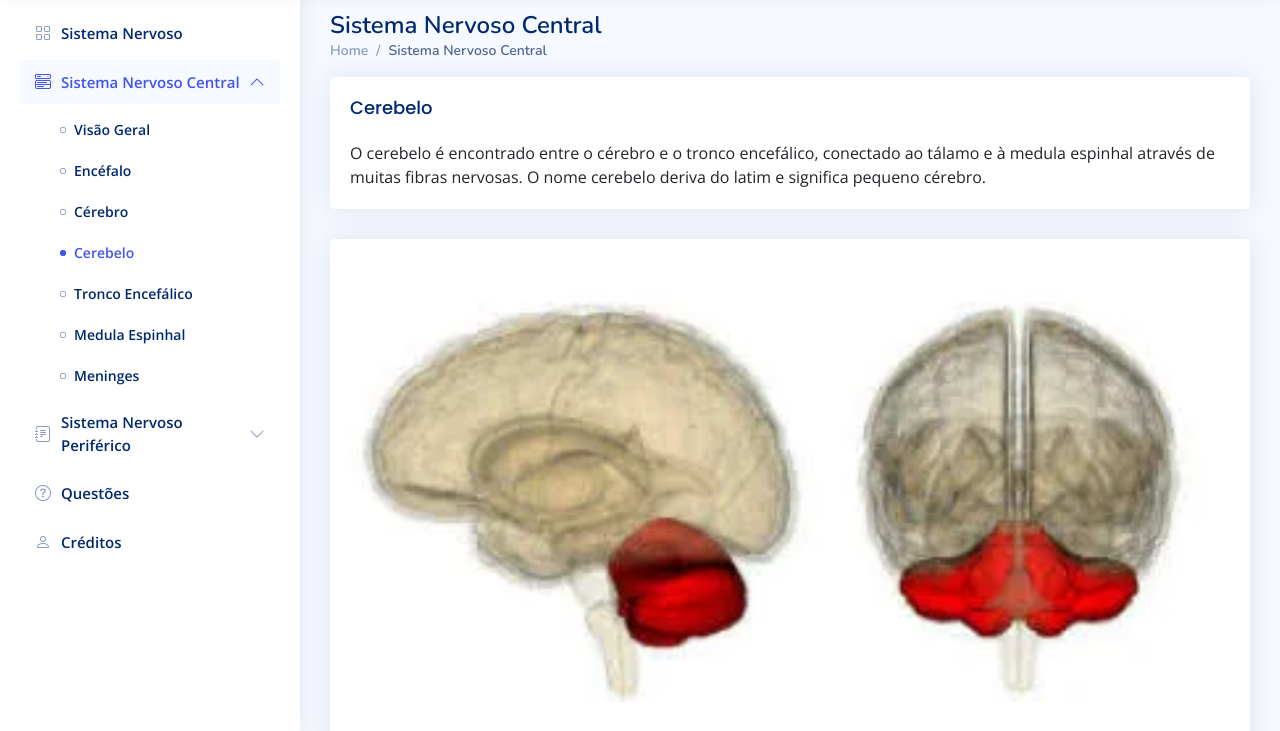
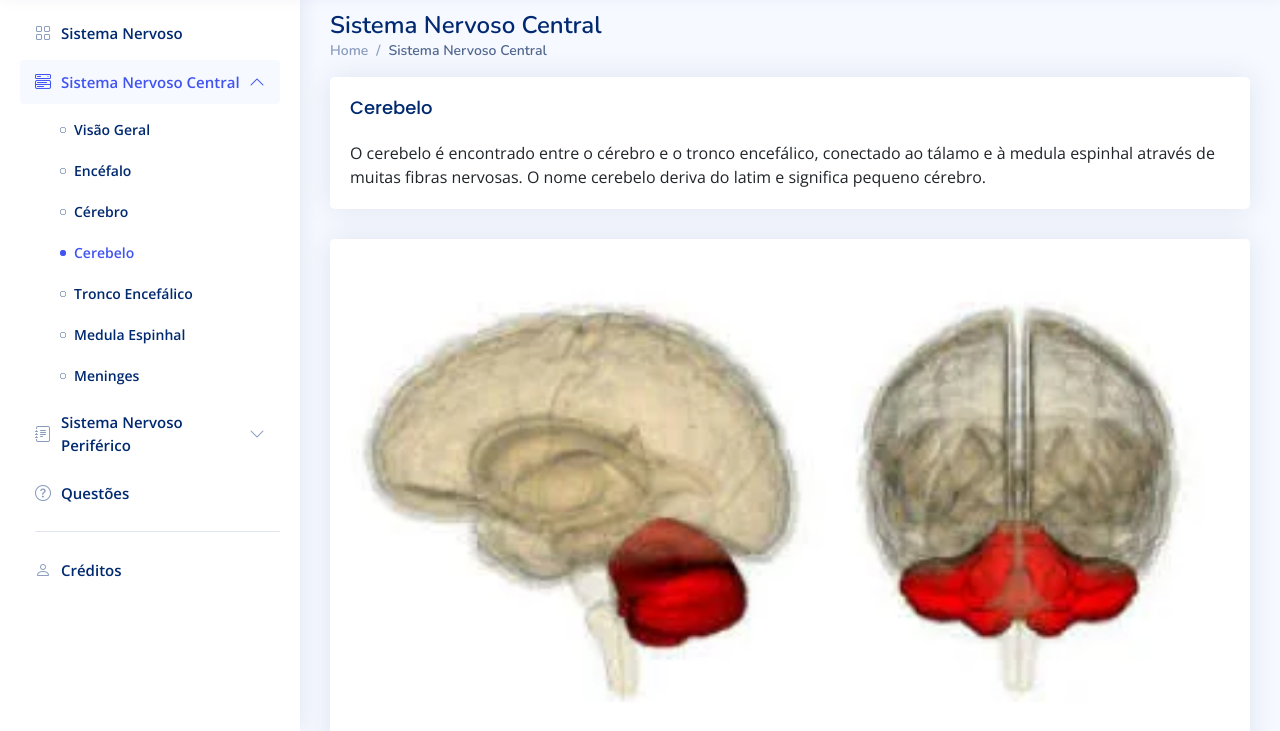
Before and after one commit to giotmz/Etapa--02, a plain HTML site: page cerebelo.html in a window 1280 px wide. Shown: the part 69-800 px from the top of the page. Drawn offline with nearby package versions, Linux system fonts and the light colour scheme.

Commit message:
Conteudo de todas as páginas adicionada, com exeção de Créditos, e linha horizontal no menu

```diff
--- a/cerebelo.html
+++ b/cerebelo.html
@@ -140,6 +140,8 @@
           </a>
         </li><!-- End Home Page Nav -->
 
+        <li class="nav-heading"><hr></li>
+
         <li class="nav-item">
           <a class="nav-link collapsed" href="creditos.html">
             <i class="bi bi-person"></i>
```
Also changed, not shown: cerebro.html (+2 -0 lines), creditos.html (+2 -0 lines), encefalo.html (+2 -0 lines), ganglios.html (+2 -0 lines), medulaespinhal.html (+2 -0 lines), meninges.html (+2 -0 lines), nervos.html (+2 -0 lines), questoes.html (+2 -0 lines), sistemanervosocentral.html (+2 -0 lines), sistemanervosoperiferico.html (+2 -0 lines), troncoencefalico.html (+2 -0 lines).
